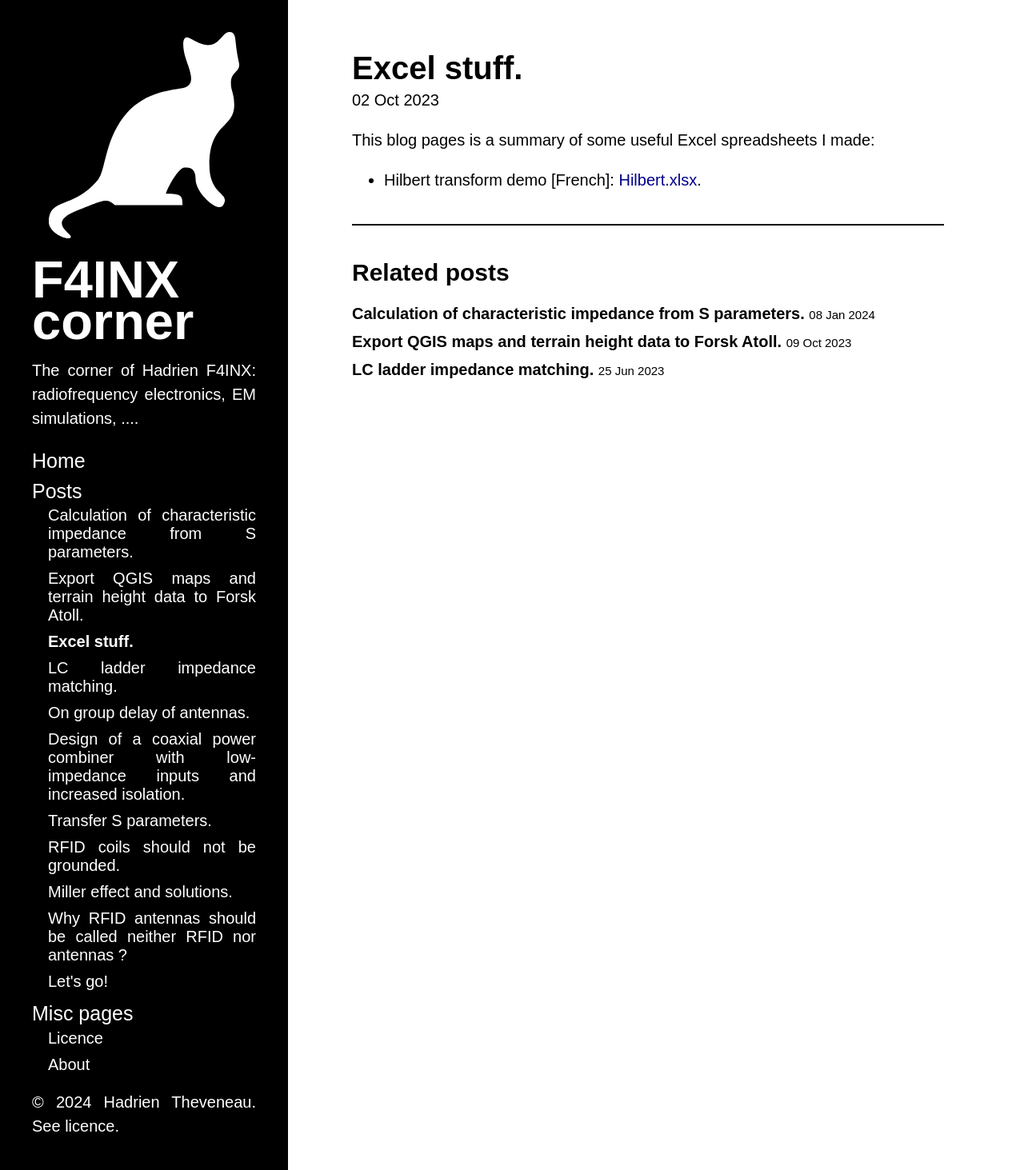
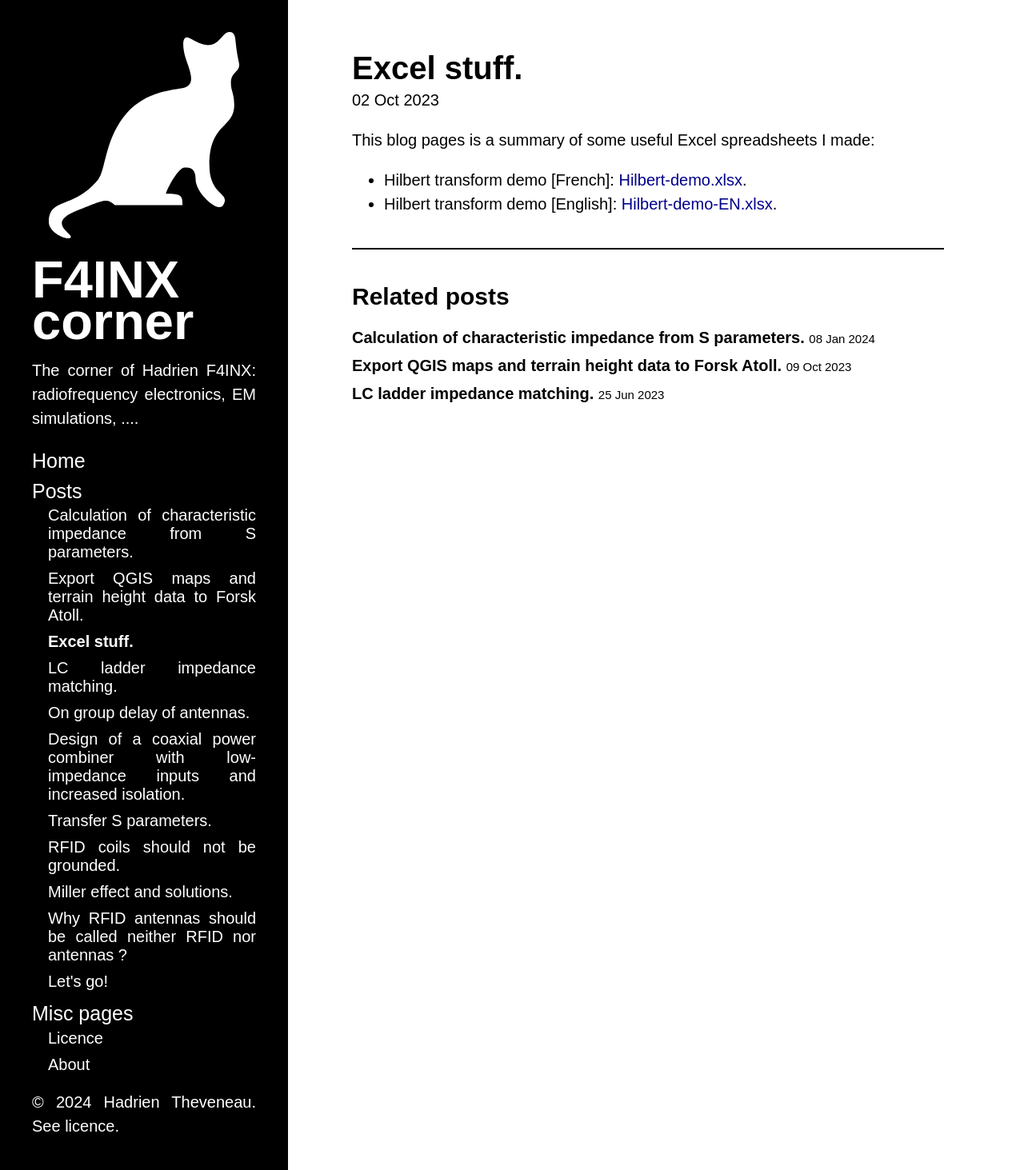
Before and after one commit to thadrien/Zview.github.io, a Jekyll site: the page built from _posts/2023-10-02-Excel-stuff.md, in a window 1280 px wide. Shown: the whole page at 80% size. Built offline with Jekyll 4.4.1, drawn with Linux system fonts in a browser that asks for light colours; a script that is not in the unit is left out.

Commit message:
Add English version Hilbert-demo-EN.xlsx.

```diff
--- a/_posts/2023-10-02-Excel-stuff.md
+++ b/_posts/2023-10-02-Excel-stuff.md
@@ -2,9 +2,10 @@
 layout: post
 title: Excel stuff.
 permalink: /posts/Excel-stuff.html
-last_modified_at: 2023-10-02 17:36
+last_modified_at: 2024-01-28 22:29
 ---
 
 This blog pages is a summary of some useful Excel spreadsheets I made:
 
-* Hilbert transform demo [French]: [Hilbert.xlsx]({{ '/Excel/Hilbert-demo.xlsx' | relative_url }}).
+* Hilbert transform demo [French]: [Hilbert-demo.xlsx]({{ '/Excel/Hilbert-demo.xlsx' | relative_url }}).
+* Hilbert transform demo [English]: [Hilbert-demo-EN.xlsx]({{ '/Excel/Hilbert-demo-EN.xlsx' | relative_url }}).
```
Also changed, not shown: 1 other file.
